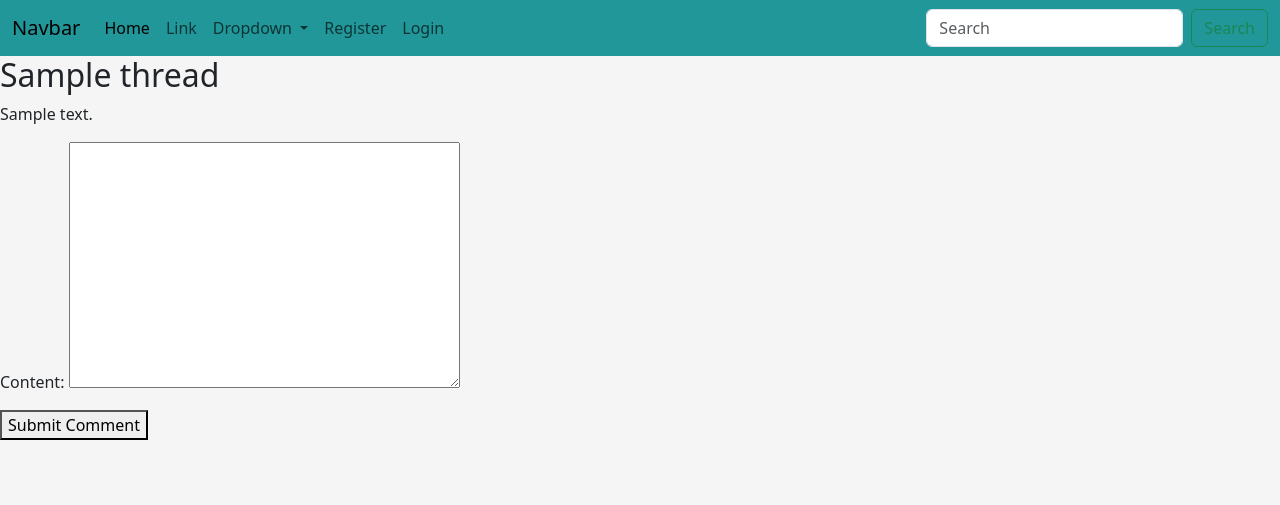
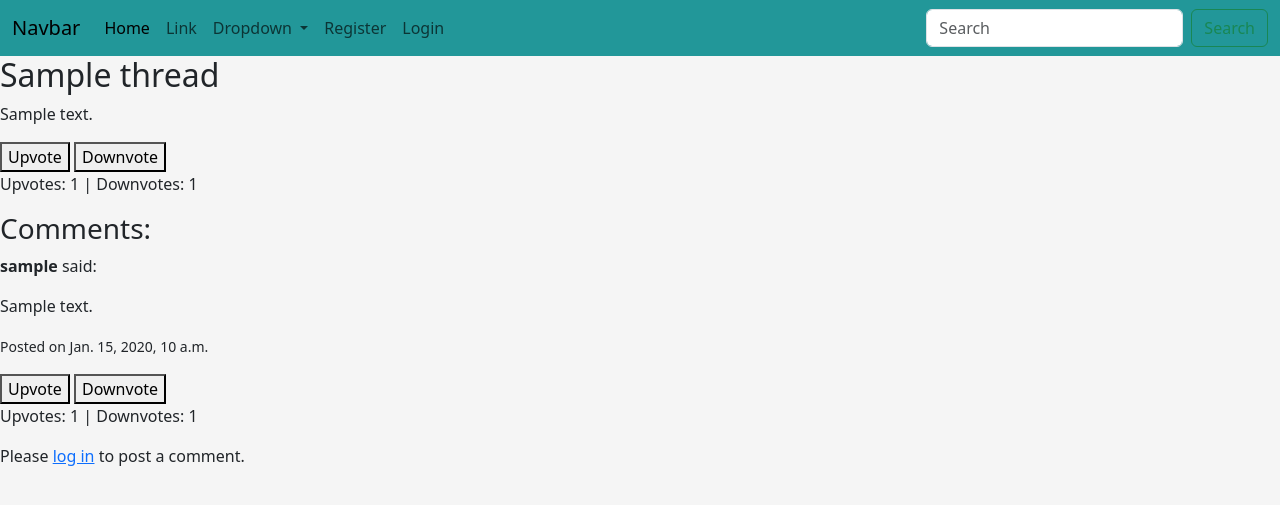
Before and after one commit to Mickjitsu/mcreddit, a Django app: a page that uses templates/base.html in a window 1280 px wide. Shown: the top 505 px of the page. Run offline with Django 4.2, Linux system fonts and the light colour scheme; tables that the repository leaves empty hold one stand-in row (values such as "Sample post").

Commit message:
vote model created and voting functionality added for posts and comments

```diff
--- a/homepage/templates/homepage/category.html
+++ b/homepage/templates/homepage/category.html
@@ -16,12 +16,16 @@
 </div>
 <section class="cat-posts">
   {% for post in posts %}
+  {% if post.is_approved == True %}
   <a href="{% url 'single-thread' post.slug %}">
   <div class="posts">
     <h5> {{ post.title }}</h5>
     <p> {{ post.get_excerpt }}</p>
   </div>
   </a>
+  {% else %}
+
+  {% endif %}
   {% endfor %}
 </section>
 {% endblock %}
--- a/homepage/templates/homepage/single_post.html
+++ b/homepage/templates/homepage/single_post.html
@@ -5,9 +5,37 @@
 <div class="thread-details">
     <h2> {{ post.title }} </h2>
     <p> {{ post.content }}</p>
+    <div class="votes">
+        <button class="upvote-thread" data-slug="{{ post.slug }}">Upvote</button>
+        <button class="downvote-thread" data-slug="{{ post.slug }}">Downvote</button>
+        <p>Upvotes: <span class="upvotes-count">{{ post.upvotes }}</span> | Downvotes: <span class="downvotes-count">{{ post.downvotes }}</span></p>
+    </div>
 </div>
 
 <div class="comment-section">
-    {% include 'homepage/includes/form.html' %}
+    <!-- Display existing comments -->
+    <h3>Comments:</h3>
+    {% for comment in post.posts.all %}
+        <div class="comment">
+            <p><strong>{{ comment.author.username }}</strong> said:</p>
+            <p>{{ comment.content }}</p>
+            <p><small>Posted on {{ comment.created_at }}</small></p>
+        </div>
+        <div class="votes">
+            <button class="upvote-comment" data-comment-id="{{ comment.id }}">Upvote</button>
+            <button class="downvote-comment" data-comment-id="{{ comment.id }}">Downvote</button>
+            <p>Upvotes: <span class="upvotes-count">{{ comment.upvotes }}</span> | Downvotes: <span class="downvotes-count">{{ comment.downvotes }}</span></p>
+        </div>
+    {% empty %}
+        <p>No comments yet.</p>
+    {% endfor %}
+
+    <!-- Conditionally show the comment form or a login message -->
+    {% if user.is_authenticated %}
+        <h3>Post a Comment:</h3>
+        {% include 'homepage/includes/form.html' %}
+    {% else %}
+        <p>Please <a href="{% url 'account_login' %}">log in</a> to post a comment.</p>
+    {% endif %}
 </div>
 {% endblock %}
--- a/homepage/urls.py
+++ b/homepage/urls.py
@@ -7,7 +7,11 @@ urlpatterns = [
    path("topic/<slug:name>", views.category_threads , name = "category-threads"),
    path("topic/<slug:name>/create", views.create_thread , name = "create-threads"),
    path("thread/<slug:slug>", views.single_thread, name="single-thread"),
-   path("thanks", views.approval, name="pending")
+   path("thanks", views.approval, name="pending"),
+   path('thread/<slug:slug>/upvote/', views.upvote_thread, name='upvote_thread'),
+   path('thread/<slug:slug>/downvote/', views.downvote_thread, name='downvote_thread'),
+   path('comment/<int:comment_id>/upvote/', views.upvote_comment, name='upvote_comment'),
+   path('comment/<int:comment_id>/downvote/', views.downvote_comment, name='downvote_comment'),
 ]
 
 if settings.DEBUG:
--- a/homepage/views.py
+++ b/homepage/views.py
@@ -1,7 +1,7 @@
 from django.shortcuts import render, redirect, get_object_or_404
 from datetime import date
-from .models import Thread, Comment, Category
-from django.http import HttpResponse
+from .models import Thread, Comment, Category, Vote
+from django.http import HttpResponse, JsonResponse
 from django.contrib.auth.decorators import login_required
 from .forms import ThreadForm, CommentForm
 
@@ -57,7 +57,7 @@ def single_thread(request, slug):
             comment.author = request.user  # Assign the current user as the comment author
             comment.thread = this_post  # Associate the comment with the current thread
             comment.save()  # Save the comment to the database
-            return redirect('single_thread', slug=this_post.slug)  # Redirect back to the thread's page
+            return redirect('single-thread', slug=this_post.slug)  # Redirect back to the thread's page
 
     else:
         form = CommentForm()
@@ -69,3 +69,88 @@ def single_thread(request, slug):
 
 def approval(request):
     return render(request, 'homepage/pending_approval.html')
+
+@login_required
+def upvote_thread(request, slug):
+    thread = get_object_or_404(Thread, slug=slug)
+
+    # Check if the user has already voted
+    if Vote.objects.filter(user=request.user, thread=thread).exists():
+        return JsonResponse({'error': 'You have already voted on this thread.'}, status=400)
+
+    # Create a new vote
+    Vote.objects.create(user=request.user, thread=thread, vote_type='upvote')
+
+    # Update the vote counts on the thread
+    thread.upvotes = thread.get_upvotes_count()
+    thread.downvotes = thread.get_downvotes_count()
+    thread.save()
+
+    return JsonResponse({
+        'upvotes': thread.upvotes,
+        'downvotes': thread.downvotes
+    })
+
+@login_required
+def downvote_thread(request, slug):
+    thread = get_object_or_404(Thread, slug=slug)
+
+    # Check if the user has already voted
+    if Vote.objects.filter(user=request.user, thread=thread).exists():
+        return JsonResponse({'error': 'You have already voted on this thread.'}, status=400)
+
+    # Create a new vote
+    Vote.objects.create(user=request.user, thread=thread, vote_type='downvote')
+
+    # Update the vote counts on the thread
+    thread.upvotes = thread.get_upvotes_count()
+    thread.downvotes = thread.get_downvotes_count()
+    thread.save()
+
+    return JsonResponse({
+        'upvotes': thread.upvotes,
+        'downvotes': thread.downvotes
+    })
+
+@login_required
+def upvote_comment(request, comment_id):
+    comment = get_object_or_404(Comment, id=comment_id)
+
+    # Check if the user has already voted
+    if Vote.objects.filter(user=request.user, comment=comment).exists():
+        return JsonResponse({'error': 'You have already voted on this comment.'}, status=400)
+
+    # Create a new vote
+    Vote.objects.create(user=request.user, comment=comment, vote_type='upvote')
+
+    # Update the vote counts on the comment
+    comment.upvotes = comment.get_upvotes_count()
+    comment.downvotes = comment.get_downvotes_count()
+    comment.save()
+
+    return JsonResponse({
+        'upvotes': comment.upvotes,
+        'downvotes': comment.downvotes
+    })
+
+
+@login_required
+def downvote_comment(request, comment_id):
+    comment = get_object_or_404(Comment, id=comment_id)
+
+    # Check if the user has already voted
+    if Vote.objects.filter(user=request.user, comment=comment).exists():
+        return JsonResponse({'error': 'You have already voted on this comment.'}, status=400)
+
+    # Create a new vote
+    Vote.objects.create(user=request.user, comment=comment, vote_type='downvote')
+
+    # Update the vote counts on the comment
+    comment.upvotes = comment.get_upvotes_count()
+    comment.downvotes = comment.get_downvotes_count()
+    comment.save()
+
+    return JsonResponse({
+        'upvotes': comment.upvotes,
+        'downvotes': comment.downvotes
+    })
--- /dev/null
+++ b/static/javascript/script.js
@@ -0,0 +1,92 @@
+document.querySelectorAll('.upvote-thread').forEach(button => {
+        console.log("Script added successfully")
+        button.addEventListener('click', function() {
+            const slug = button.getAttribute('data-slug');
+            fetch(`/thread/${slug}/upvote/`, {
+                method: 'POST',
+                headers: {
+                    'X-CSRFToken': getCookie('csrftoken')
+                }
+            })
+            .then(response => response.json())
+            .then(data => {
+                if (data.upvotes !== undefined) {
+                    button.nextElementSibling.nextElementSibling.querySelector('.upvotes-count').textContent = data.upvotes;
+                    button.nextElementSibling.nextElementSibling.querySelector('.downvotes-count').textContent = data.downvotes;
+                }
+            });
+        });
+    });
+
+    document.querySelectorAll('.downvote-thread').forEach(button => {
+        button.addEventListener('click', function() {
+            const slug = button.getAttribute('data-slug');
+            fetch(`/thread/${slug}/downvote/`, {
+                method: 'POST',
+                headers: {
+                    'X-CSRFToken': getCookie('csrftoken')
+                }
+            })
+            .then(response => response.json())
+            .then(data => {
+                if (data.upvotes !== undefined) {
+                    button.previousElementSibling.querySelector('.upvotes-count').textContent = data.upvotes;
+                    button.previousElementSibling.querySelector('.downvotes-count').textContent = data.downvotes;
+                }
+            });
+        });
+    });
+
+    // Do the same for comments
+    document.querySelectorAll('.upvote-comment').forEach(button => {
+        button.addEventListener('click', function() {
+            const commentId = button.getAttribute('data-comment-id');
+            fetch(`/comment/${commentId}/upvote/`, {
+                method: 'POST',
+                headers: {
+                    'X-CSRFToken': getCookie('csrftoken')
+                }
+            })
+            .then(response => response.json())
+            .then(data => {
+                if (data.upvotes !== undefined) {
+                    button.nextElementSibling.nextElementSibling.querySelector('.upvotes-count').textContent = data.upvotes;
+                    button.nextElementSibling.nextElementSibling.querySelector('.downvotes-count').textContent = data.downvotes;
+                }
+            });
+        });
+    });
+
+    document.querySelectorAll('.downvote-comment').forEach(button => {
+        button.addEventListener('click', function() {
+            const commentId = button.getAttribute('data-comment-id');
+            fetch(`/comment/${commentId}/downvote/`, {
+                method: 'POST',
+                headers: {
+                    'X-CSRFToken': getCookie('csrftoken')
+                }
+            })
+            .then(response => response.json())
+            .then(data => {
+                if (data.upvotes !== undefined) {
+                    button.previousElementSibling.querySelector('.upvotes-count').textContent = data.upvotes;
+                    button.previousElementSibling.querySelector('.downvotes-count').textContent = data.downvotes;
+                }
+            });
+        });
+    });
+
+    function getCookie(name) {
+        var cookieValue = null;
+        if (document.cookie && document.cookie !== '') {
+            var cookies = document.cookie.split(';');
+            for (var i = 0; i < cookies.length; i++) {
+                var cookie = cookies[i].trim();
+                if (cookie.substring(0, name.length + 1) === (name + '=')) {
+                    cookieValue = decodeURIComponent(cookie.substring(name.length + 1));
+                    break;
+                }
+            }
+        }
+        return cookieValue;
+    }
--- a/templates/base.html
+++ b/templates/base.html
@@ -83,5 +83,5 @@
     integrity="sha384-YvpcrYf0tY3lHB60NNkmXc5s9fDVZLESaAA55NDzOxhy9GkcIdslK1eN7N6jIeHz"
     crossorigin="anonymous"></script>
 </body>
-
+<script src="{% static 'javascript/script.js' %}"></script>
 </html>
```
Also changed, not shown: homepage/models.py (+36 -0 lines), homepage/migrations/0005_comment_downvotes_comment_upvotes_thread_downvotes_and_more.py (added), homepage/migrations/0006_alter_comment_downvotes_alter_comment_upvotes_and_more.py (added).
